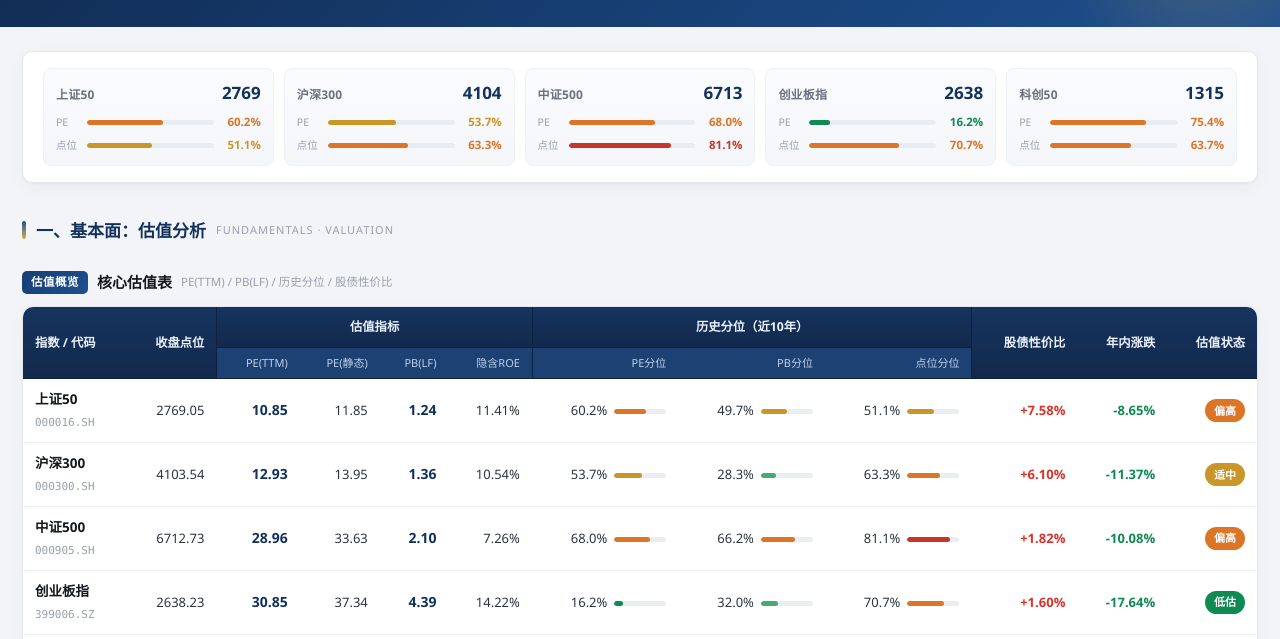
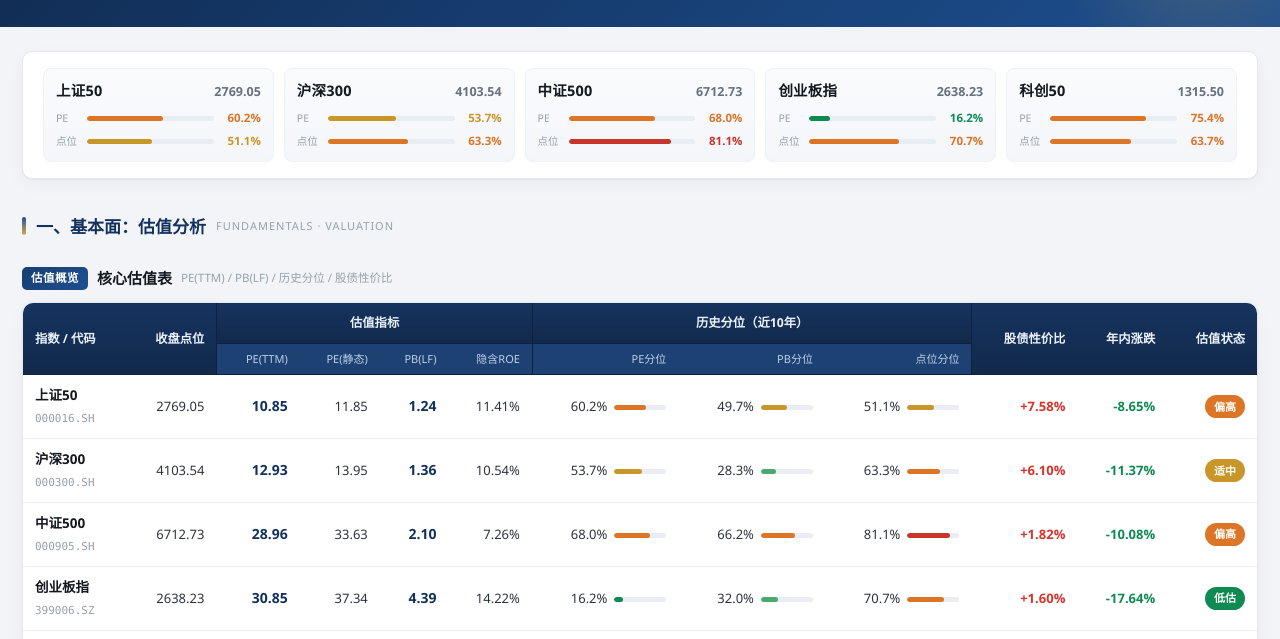
Before and after one commit to ZetaUrsae/cn-index-valuation, a plain HTML site: page reports/index_val_report_20261026.html in a window 1280 px wide. Shown: the part 145-784 px from the top of the page. Drawn offline with nearby package versions, Linux system fonts and the light colour scheme.

Commit message:
ui: KPI name larger (14.5px bold), index level smaller with 2 decimals

```diff
--- a/reports/index_val_report_20261026.html
+++ b/reports/index_val_report_20261026.html
@@ -57,8 +57,8 @@
   .kpi .k:hover{box-shadow:0 3px 10px rgba(23,63,116,.09);border-color:#cfdcee;}
   .kpi .k .ktop{display:flex;align-items:baseline;justify-content:space-between;gap:8px;
     margin-bottom:7px;}
-  .kpi .k .kname{font-size:12px;font-weight:600;color:var(--muted);letter-spacing:.2px;}
-  .kpi .k .kclose{font-size:17px;font-weight:700;color:var(--navy);font-variant-numeric:tabular-nums;}
+  .kpi .k .kname{font-size:14.5px;font-weight:700;color:var(--ink);letter-spacing:.2px;}
+  .kpi .k .kclose{font-size:12.5px;font-weight:600;color:var(--muted);font-variant-numeric:tabular-nums;}
   .kpi .k .krow{display:flex;align-items:center;gap:7px;margin-top:4px;font-size:11.5px;}
   .kpi .k .kk{flex:none;width:24px;color:var(--faint);font-size:10.5px;}
   .kpi .k .kb{flex:1;height:5px;border-radius:3px;background:#e8edf4;overflow:hidden;}
@@ -362,7 +362,7 @@ const NAMES=DATA.rows.map(r=>r.name);
     const el=document.createElement('div');el.className='k';
     el.innerHTML=
       '<div class="ktop"><span class="kname">'+r.name+'</span>'+
-        '<b class="kclose">'+fmt(r.close,0)+'</b></div>'+
+        '<b class="kclose">'+fmt(r.close,2)+'</b></div>'+
       '<div class="krow"><span class="kk">PE</span>'+
         (r.pe_pct==null?'<b style="color:var(--muted)">—</b>':bar(r.pe_pct))+'</div>'+
       '<div class="krow"><span class="kk">点位</span>'+
```
Also changed, not shown: scripts/template2.html (+3 -3 lines).
